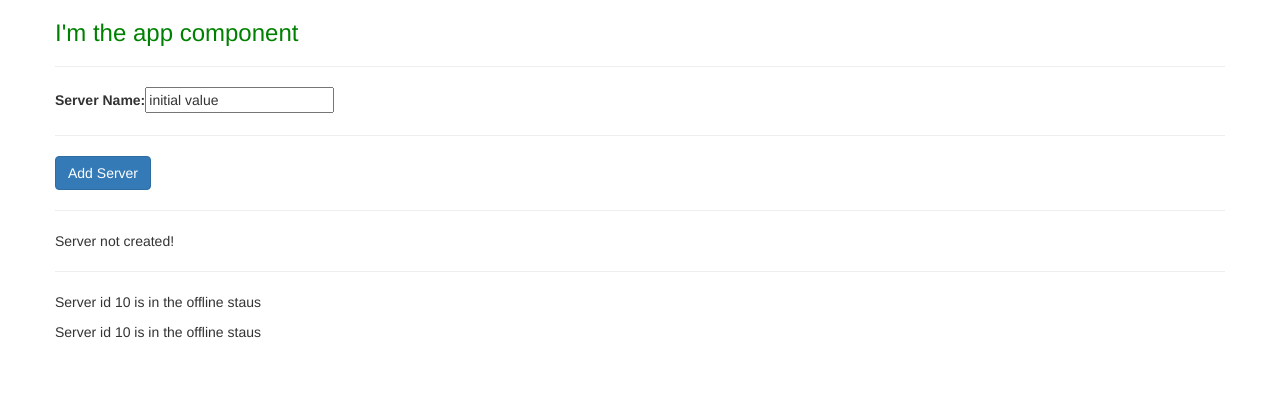
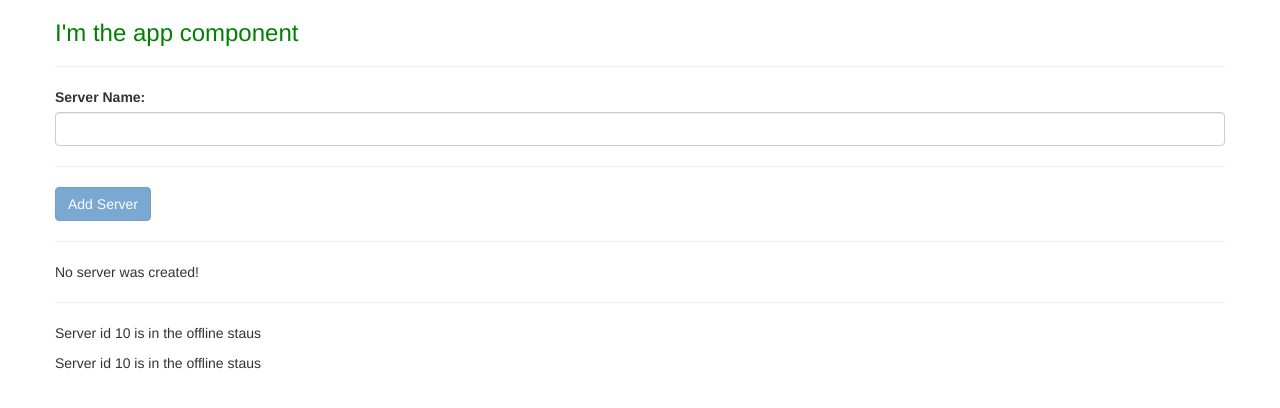
Before and after one commit to chethandb/my-first-angular-app, an Angular app: page / in a window 1280 px wide. Shown: the top 408 px of the page. Built offline with nearby package versions, Linux system fonts and the light colour scheme.

Commit message:
usage of inbuilt directive ngIf and else

```diff
--- a/src/app/servers/servers.component.html
+++ b/src/app/servers/servers.component.html
@@ -1,25 +1,29 @@
 <label>Server Name:</label>
 <!--not using ngModel-->
 <!-- <input type="text"
-        class="forms-control"
+        class="form-control"
         (input)="onUpdateServerName($event)"> -->
 
 <!--using ngModel-->
 <input type="text"
-        class="forms-control"
+        class="form-control"
         [(ngModel)]="serverName">
 
 <!-- <p>{{serverName}}</p> -->
 <hr>
 <button class="btn btn-primary"
-        [disabled]="!allowNewServer"
+        [disabled]="serverName === ''"
         (click)="onCreateServer()">Add Server</button>
 <!--using string interpolation-->
 <!-- <p>{{allowNewServer}}</p>  -->
 <!--using property binding-->
 <!-- <p [innerText]="allowNewServer"></p> -->
 <hr>
-<p>{{serverCreatedStatus}}</p>
+<!-- <p>{{serverCreatedStatus}}</p>  -->
+<p *ngIf="serverCreated; else noServer" [innerText]="serverCreatedStatus"></p>
+<ng-template #noServer>
+    <p>No server was created!</p>
+</ng-template>
 <hr>
 <app-server></app-server>
 <app-server></app-server>
--- a/src/app/servers/servers.component.ts
+++ b/src/app/servers/servers.component.ts
@@ -13,19 +13,23 @@ export class ServersComponent implements OnInit {
 
   allowNewServer = false;
   serverCreatedStatus = 'Server not created!';
-  serverName ='initial value';
+  serverName = '';
+  serverCreated = false;
 
   constructor() {
-    setTimeout(() => {
-        this.allowNewServer = true;
-    }, 2000);
+    // setTimeout(() => {
+    //     this.allowNewServer = true;
+    // }, 2000);
   }
 
   ngOnInit(): void {
   }
 
-  onCreateServer(){
-    this.serverCreatedStatus = `Server created!! and server name is ${this.serverName}`;
+  onCreateServer() {
+    this.serverCreated = true;
+    let sname = this.serverName;
+    this.serverCreatedStatus = `Server created!! and server name is ${sname}`;
+    this.serverName = '';
   }
 
   onUpdateServerName(event: Event){
```
